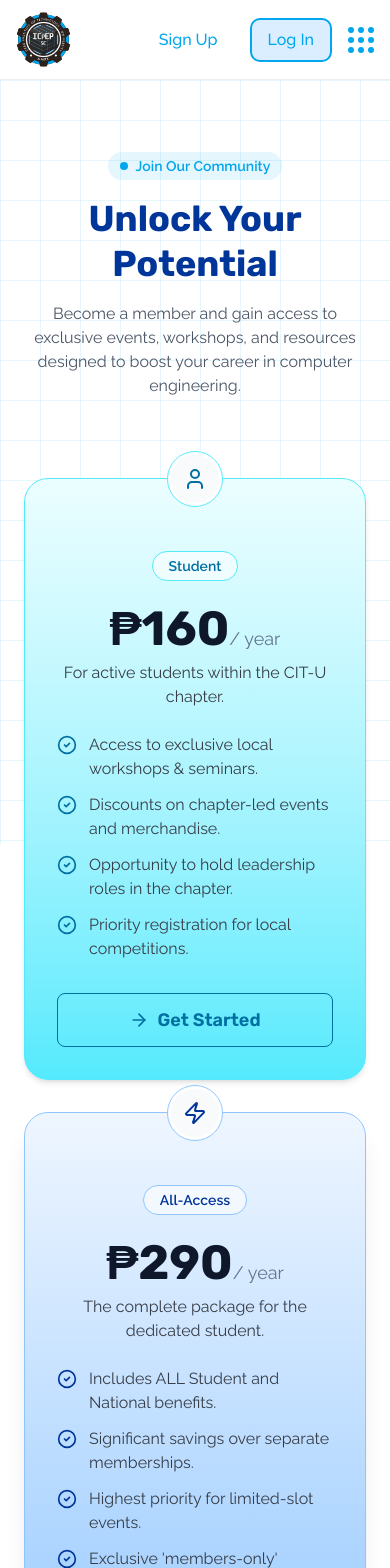
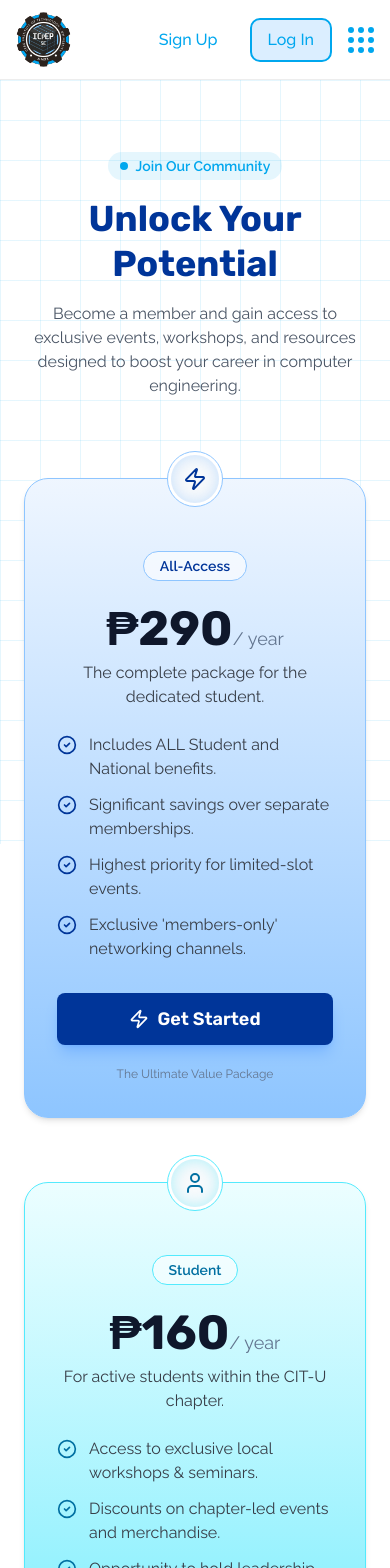
Before and after one commit to ShanRaboy11/icpep-se-citu, a Next.js app in the folder client/: page /membership in a window 390 px wide. Shown: the top 1568 px of the page. Built offline with nearby package versions, Linux system fonts and the light colour scheme.

Commit message:
fix: membership mobile - rexi

```diff
--- a/client/src/app/membership/components/membership-card.tsx
+++ b/client/src/app/membership/components/membership-card.tsx
@@ -24,7 +24,7 @@ const accentClasses: Record<
   primary: {
     text: "text-[#003599]",
     border: "border-blue-300",
-    glow: "group-hover:shadow-[inset_0_0_15px_rgba(147,197,253,0.5)]",
+    glow: "shadow-[inset_0_0_15px_rgba(147,197,253,0.5)] lg:shadow-none lg:group-hover:shadow-[inset_0_0_15px_rgba(147,197,253,0.5)]",
     bg: "bg-gradient-to-b from-blue-50 to-blue-300",
     button:
       "bg-[#003599] text-white shadow-lg shadow-blue-500/30 hover:bg-[#004ab3] hover:-translate-y-1",
@@ -32,23 +32,24 @@ const accentClasses: Record<
   steel: {
     text: "text-[#006fa1]",
     border: "border-cyan-300",
-    glow: "group-hover:shadow-[inset_0_0_15px_rgba(103,232,249,0.5)]",
+    glow: "shadow-[inset_0_0_15px_rgba(103,232,249,0.5)] lg:shadow-none lg:group-hover:shadow-[inset_0_0_15px_rgba(103,232,249,0.5)]",
     bg: "bg-gradient-to-b from-cyan-50 to-cyan-300",
     button:
-      "bg-transparent text-[#006fa1] border border-[#006fa1] hover:bg-[#006fa1]/15 hover:-translate-y-1",
+      "bg-[#006fa1] text-white shadow-lg shadow-cyan-500/30 lg:shadow-none lg:bg-transparent lg:text-[#006fa1] lg:border lg:border-[#006fa1] hover:-translate-y-1 lg:hover:bg-[#006fa1]/15",
   },
   sky: {
     text: "text-[#0073AD]",
     border: "border-sky-300",
-    glow: "group-hover:shadow-[inset_0_0_15px_rgba(125,211,252,0.5)]",
+    glow: "shadow-[inset_0_0_15px_rgba(125,211,252,0.5)] lg:shadow-none lg:group-hover:shadow-[inset_0_0_15px_rgba(125,211,252,0.5)]",
     bg: "bg-gradient-to-b from-sky-50 to-sky-300",
     button:
-      "bg-transparent text-[#0073AD] border border-[#0073AD] hover:bg-[#0073AD]/15 hover:-translate-y-1",
+      "bg-[#0073AD] text-white shadow-lg shadow-sky-500/30 lg:shadow-none lg:bg-transparent lg:text-[#0073AD] lg:border lg:border-[#0073AD] hover:-translate-y-1 lg:hover:bg-[#0073AD]/15",
   },
 };
 
 const MembershipCard: FC<MembershipCardProps> = ({
   planLabel,
+  title,
   price,
   description,
   benefits,
@@ -62,7 +63,7 @@ const MembershipCard: FC<MembershipCardProps> = ({
   const cardClasses = `
     flex flex-col rounded-3xl p-8 h-full border relative group
     transition-all duration-300 ${currentAccent.bg} ${currentAccent.border}
-    ${isHighlighted ? "shadow-xl" : "shadow-md"}
+    ${isHighlighted ? "shadow-md lg:shadow-xl" : "shadow-md"}
   `;
 
   const buttonClasses = `
@@ -72,7 +73,6 @@ const MembershipCard: FC<MembershipCardProps> = ({
 
   return (
     <div className={cardClasses}>
-      {/* Icon */}
       <div
         className={`absolute top-0 -translate-y-1/2 left-1/2 -translate-x-1/2 h-14 w-14 rounded-full border ${currentAccent.border} bg-white flex items-center justify-center`}
       >
@@ -83,7 +83,6 @@ const MembershipCard: FC<MembershipCardProps> = ({
         </div>
       </div>
 
-      {/* Plan label */}
       <div className="text-center mt-10 mb-6">
         <span
           className={`inline-block rounded-full border ${currentAccent.border} px-4 py-1 text-sm font-semibold ${currentAccent.text} font-raleway bg-white/60`}
@@ -92,7 +91,6 @@ const MembershipCard: FC<MembershipCardProps> = ({
         </span>
       </div>
 
-      {/* Price */}
       <div className="text-center mb-2">
         <span className="font-rubik text-5xl font-bold text-slate-900">
           {price}
@@ -100,12 +98,10 @@ const MembershipCard: FC<MembershipCardProps> = ({
         <span className="font-raleway text-slate-500 text-lg">/ year</span>
       </div>
 
-      {/* Description */}
       <p className="font-raleway text-[#373d47] text-center mb-8 h-10">
         {description}
       </p>
 
-      {/* Benefits */}
       <ul className="space-y-3 font-raleway text-[#373d47] flex-grow mb-8">
         {benefits.map((benefit, index) => (
           <li key={index} className="flex items-start gap-3">
@@ -117,7 +113,6 @@ const MembershipCard: FC<MembershipCardProps> = ({
         ))}
       </ul>
 
-      {/* Button */}
       <button className={buttonClasses}>
         {buttonIcon}
         <span>Get Started</span>
--- a/client/src/app/membership/page.tsx
+++ b/client/src/app/membership/page.tsx
@@ -95,16 +95,20 @@ const MembershipPage: FC = () => {
             </p>
           </div>
 
-          {/* Cards */}
           <div className="w-full">
-            <div className="group flex flex-col lg:flex-row justify-center items-center gap-8 lg:pt-12">
-              <div className="w-full max-w-md lg:w-1/3 transition-all duration-500 ease-out lg:-mr-8 group-hover:lg:-translate-x-8">
+            <div className="group flex flex-col lg:flex-row justify-center items-center gap-16 lg:gap-8 lg:pt-12">
+              {/* Student Card */}
+              <div className="order-2 lg:order-1 w-full max-w-md lg:w-1/3 transition-all duration-500 ease-out lg:-mr-8 group-hover:lg:-translate-x-8">
                 <MembershipCard {...membershipTiers[0]} />
               </div>
-              <div className="w-full max-w-md lg:w-1/3 z-10 transition-all duration-500 ease-out lg:scale-110 group-hover:lg:scale-105">
+
+              {/* All-Access Card */}
+              <div className="order-1 lg:order-2 w-full max-w-md lg:w-1/3 z-10 transition-all duration-500 ease-out lg:scale-110 group-hover:lg:scale-105">
                 <MembershipCard {...membershipTiers[1]} />
               </div>
-              <div className="w-full max-w-md lg:w-1/3 transition-all duration-500 ease-out lg:-ml-8 group-hover:lg:translate-x-8">
+
+              {/* National Card */}
+              <div className="order-3 lg:order-3 w-full max-w-md lg:w-1/3 transition-all duration-500 ease-out lg:-ml-8 group-hover:lg:translate-x-8">
                 <MembershipCard {...membershipTiers[2]} />
               </div>
             </div>
--- a/client/src/app/merch/page.tsx
+++ b/client/src/app/merch/page.tsx
@@ -85,7 +85,7 @@ const MerchPage: FC = () => {
               Wear Your Pride
             </h1>
             <p className="font-raleway text-gray-600 text-base sm:text-lg max-w-3xl mx-auto">
-              Show your support for the ICPEP.SE CIT-U Chapter with our
+              Show your support for the ICPEP SE CIT-U Chapter with our
               exclusive collection of high-quality merchandise.
             </p>
           </div>
```
